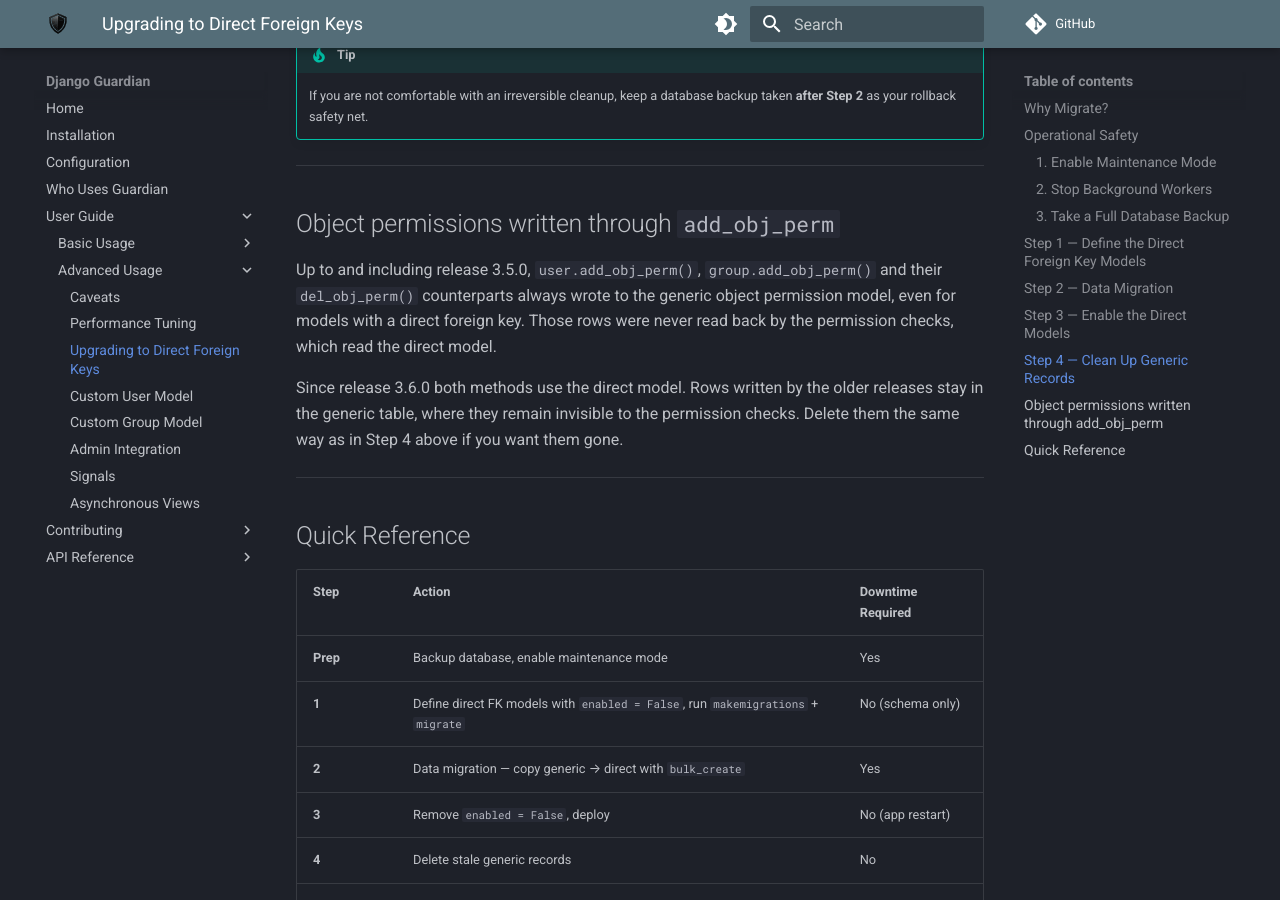
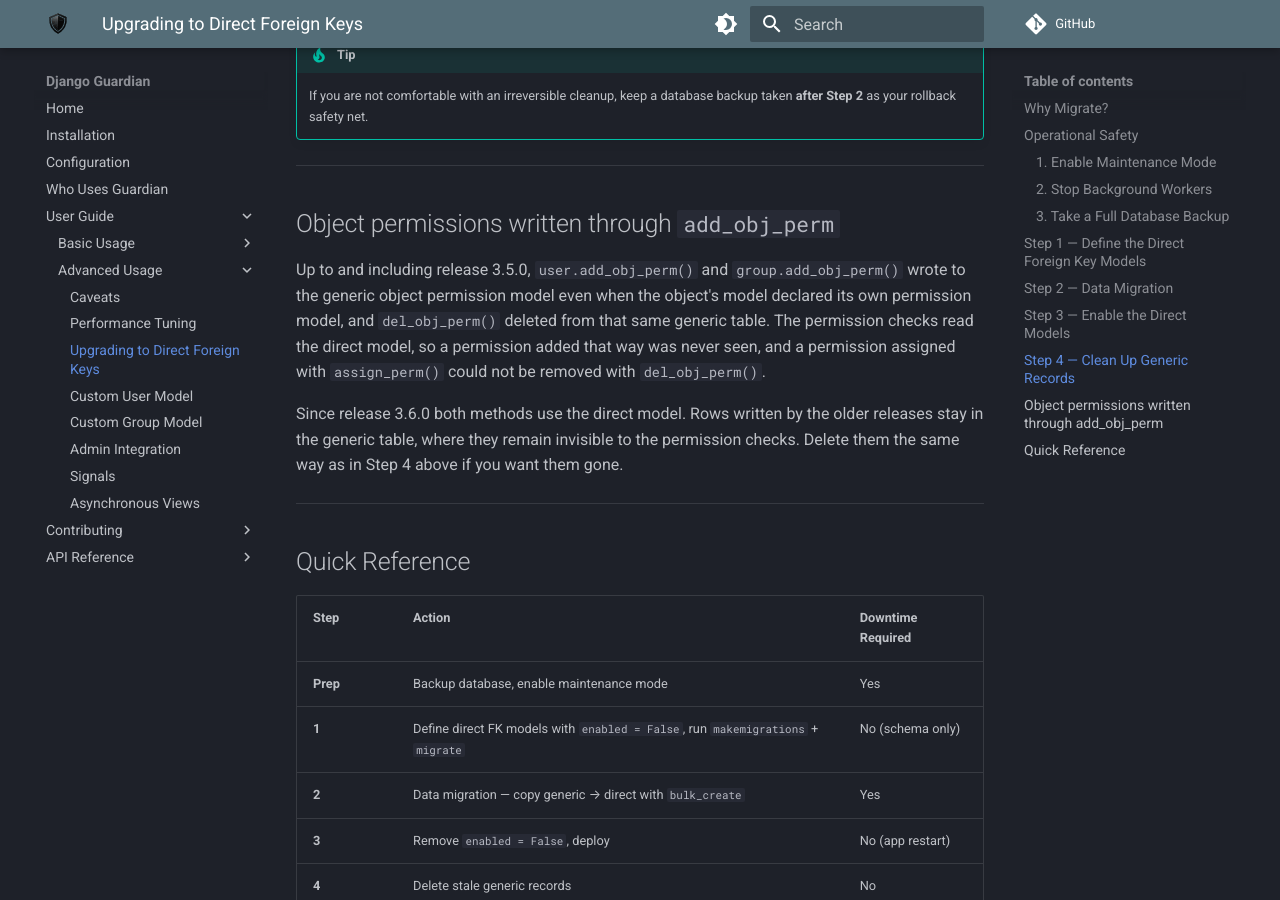
Before and after one commit to django-guardian/django-guardian, an MkDocs documentation site: the page built from docs/userguide/upgrading-to-direct-foreign-keys.md, in a window 1280 px wide and 900 px high, scrolled down 7098 px. Built offline with MkDocs 1.6.1 and Material for MkDocs 9.7.7, drawn with Linux system fonts in a browser that asks for light colours; plug-ins that fetch from the network failed and are left out; comment, search, counter and statistics services are not loaded.

Commit message:
Correct the del_obj_perm description in the upgrade guide

```diff
--- a/docs/userguide/upgrading-to-direct-foreign-keys.md
+++ b/docs/userguide/upgrading-to-direct-foreign-keys.md
@@ -360,10 +360,12 @@ class Migration(migrations.Migration):
 
 ## Object permissions written through `add_obj_perm`
 
-Up to and including release 3.5.0, `user.add_obj_perm()`, `group.add_obj_perm()`
-and their `del_obj_perm()` counterparts always wrote to the generic object
-permission model, even for models with a direct foreign key. Those rows were
-never read back by the permission checks, which read the direct model.
+Up to and including release 3.5.0, `user.add_obj_perm()` and
+`group.add_obj_perm()` wrote to the generic object permission model even when
+the object's model declared its own permission model, and `del_obj_perm()`
+deleted from that same generic table. The permission checks read the direct
+model, so a permission added that way was never seen, and a permission assigned
+with `assign_perm()` could not be removed with `del_obj_perm()`.
 
 Since release 3.6.0 both methods use the direct model. Rows written by the
 older releases stay in the generic table, where they remain invisible to the
```
